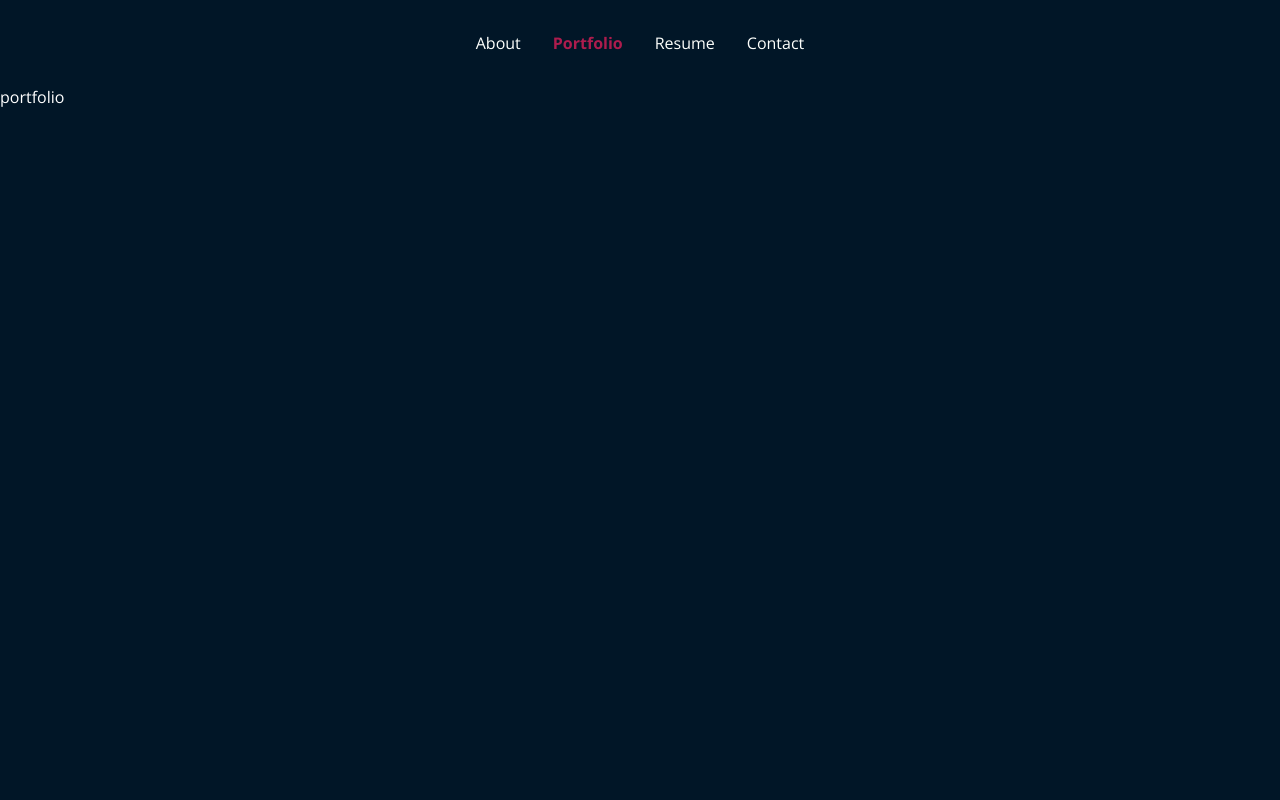
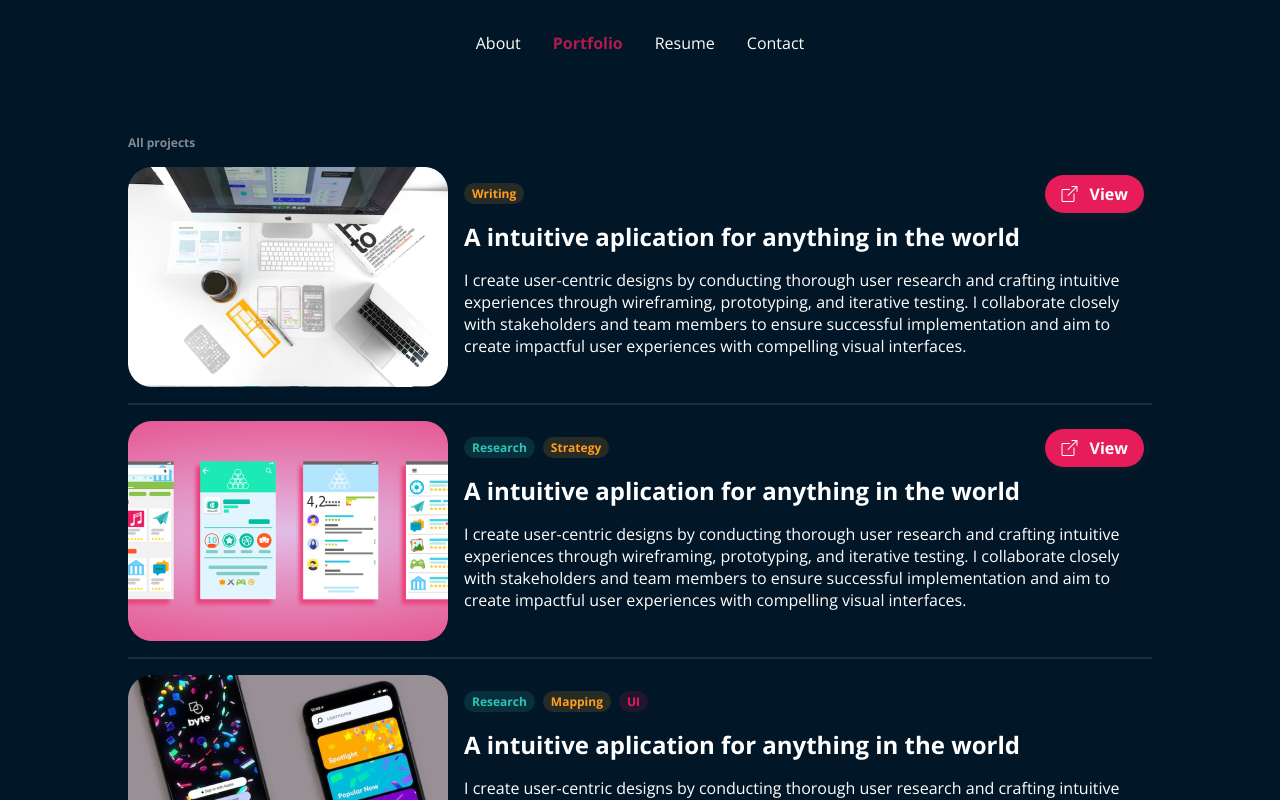
Before and after one commit to paulobressan/portfolio, a Nuxt app: page /portfolio in a window 1280 px wide. Shown: the top 800 px of the page. Built offline with nearby package versions, Linux system fonts and the light colour scheme.

Commit message:
feat: added portfolio page

```diff
--- a/assets/css/main.css
+++ b/assets/css/main.css
@@ -20,3 +20,33 @@ body,
   min-height: 100vh;
   margin: 0;
 }
+
+.card__tags {
+  display: flex;
+}
+
+.card__tags-content {
+  margin-right: 8px;
+  padding: 2px 8px;
+  border-radius: 16px;
+  font-weight: 700;
+  font-size: 12px;
+}
+
+.card__tags-content--yellow {
+  color: var(--card__tag-yellow-text-color);
+  background: var(--card__tag-yellow-background-color);
+}
+.card__tags-content--green {
+  color: var(--card__tag-green-text-color);
+  background: var(--card__tag-green-background-color);
+}
+.card__tags-content--red {
+  color: var(--card__tag-red-text-color);
+  background: var(--card__tag-red-background-color);
+}
+
+hr {
+  border: 1px solid rgba(255, 255, 255, 0.1);
+  margin: 1rem 0;
+}
--- a/assets/css/theme.css
+++ b/assets/css/theme.css
@@ -10,6 +10,10 @@
   --info__contact-background: #e71d5a;
   --info__contact-color: #fff;
 
+  --portfolio__label: #808a93;
+  --portfolio__view-button-background-color: #e71d5a;
+  --portfolio__view-button-text-color: #fff;
+
   --card__tag-yellow-text-color: #ff9f1c;
   --card__tag-yellow-background-color: rgba(255, 159, 28, 0.15);
   --card__tag-green-text-color: #2ec4b6;
--- a/components/Card.vue
+++ b/components/Card.vue
@@ -1,5 +1,5 @@
 <script setup lang="ts">
-import { Tag } from "../interfaces";
+import { Tag } from "~/interfaces";
 
 interface Props {
   name: string;
@@ -40,7 +40,7 @@ defineProps<Props>();
 .card__image {
   max-width: 320px;
   width: 100%;
-  height:auto;
+  height: auto;
   overflow: hidden;
   border-radius: 18px;
 }
@@ -57,29 +57,4 @@ defineProps<Props>();
   font-size: 16px;
   font-weight: 700;
 }
-
-.card__tags {
-  display: flex;
-}
-
-.card__tags-content {
-  margin-right: 8px;
-  padding: 2px 8px;
-  border-radius: 16px;
-  font-weight: 700;
-  font-size: 12px;
-}
-
-.card__tags-content--yellow {
-  color: var(--card__tag-yellow-text-color);
-  background: var(--card__tag-yellow-background-color);
-}
-.card__tags-content--green {
-  color: var(--card__tag-green-text-color);
-  background: var(--card__tag-green-background-color);
-}
-.card__tags-content--red {
-  color: var(--card__tag-red-text-color);
-  background: var(--card__tag-red-background-color);
-}
 </style>
--- /dev/null
+++ b/components/CardPortfolio.vue
@@ -0,0 +1,127 @@
+<script setup lang="ts">
+import { Tag } from "~/interfaces";
+
+interface Props {
+  name: string;
+  summary: string;
+  image?: string;
+  tags?: Tag[];
+  link?: string;
+}
+defineProps<Props>();
+</script>
+
+<template>
+  <div class="vars card">
+    <div class="card__image">
+      <img :src="image" :alt="name" />
+    </div>
+    <div class="card__content">
+      <div class="card__tags">
+        <div v-for="(tag, i) in tags" :key="i">
+          <div
+            class="card__tags-content"
+            :class="`card__tags-content--${tag.color}`"
+          >
+            {{ tag.text }}
+          </div>
+        </div>
+      </div>
+      <h1 class="card__name">
+        {{ name }}
+      </h1>
+      <div>
+        {{ summary }}
+      </div>
+      <a
+        v-if="link"
+        :href="link"
+        target="_blank"
+        class="card__link"
+        title="Open link"
+      >
+        <i class="bi bi-box-arrow-up-right"></i>
+        View
+      </a>
+    </div>
+  </div>
+</template>
+
+<style scoped>
+.vars {
+  --card__name-font-size: 24px;
+}
+
+@media only screen and (max-width: 768px) {
+  .vars {
+    --card__name-font-size: 20px;
+  }
+}
+
+.card {
+  display: flex;
+}
+.card__image {
+  display: flex;
+  align-items: center;
+}
+.card__image img {
+  width: 320px;
+  border-radius: 18px;
+}
+.card__content {
+  position: relative;
+  padding: 16px;
+  width: 100%;
+}
+.card__name {
+  font-size: var(--card__name-font-size);
+  font-weight: 700;
+  margin: 0;
+  margin-bottom: 16px;
+}
+
+.card__tags {
+  margin-bottom: 16px;
+}
+
+.card__link {
+  position: absolute;
+  right: 8px;
+  top: 8px;
+  padding: 8px 16px;
+  background: var(--portfolio__view-button-background-color);
+  color: var(--portfolio__view-button-color-color);
+  text-decoration: none;
+  font-weight: 700;
+  border-radius: 24px;
+  box-shadow: 0px 2px 8px rgba(64, 64, 64, 0.25);
+}
+
+.card__link i {
+  margin-right: 8px;
+}
+
+@media only screen and (max-width: 768px) {
+  .card {
+    flex-direction: column;
+  }
+
+  .card__content {
+    padding: 0;
+    width: unset;
+  }
+
+  .card__image {
+    margin-bottom: 16px;
+  }
+  .card__image img {
+    width: 100%;
+  }
+
+  .card__link {
+    position: unset;
+    float: right;
+  }
+}
+</style>
--- a/interfaces/index.ts
+++ b/interfaces/index.ts
@@ -8,6 +8,7 @@ export interface Project {
   summary: string;
   image?: string;
   tags?: Tag[];
+  link?: string;
 }
 
 export interface Portfolio {
--- a/nuxt.config.ts
+++ b/nuxt.config.ts
@@ -1,4 +1,4 @@
 // https://nuxt.com/docs/api/configuration/nuxt-config
 export default defineNuxtConfig({
-  css: ["@/assets/css/main.css"],
+  css: ["@/assets/css/main.css", "bootstrap-icons/font/bootstrap-icons.css"],
 });
--- a/package.json
+++ b/package.json
@@ -13,6 +13,7 @@
     "nuxt": "^3.5.2"
   },
   "dependencies": {
+    "bootstrap-icons": "^1.10.5",
     "swiper": "^9.3.2"
   }
 }
--- a/pages/index.vue
+++ b/pages/index.vue
@@ -86,7 +86,6 @@ useHead({
 }
 
 .info {
-  margin: 0 25%;
   text-align: center;
   margin: var(--info__margin);
 }
--- a/pages/portfolio/index.vue
+++ b/pages/portfolio/index.vue
@@ -1,3 +1,57 @@
+<script setup lang="ts">
+import { Portfolio } from "~/interfaces";
+import data from "~/portfolio.json";
+import CardPortfolio from "~/components/CardPortfolio.vue";
+
+const portfolio: Portfolio = data;
+
+useHead({
+  title: `Portfolio | ${portfolio.name} - ${portfolio.role}`,
+});
+</script>
+
 <template>
-  <div>portfolio</div>
+  <div class="vars">
+    <div v-if="portfolio.projects?.length" class="projects">
+      <div class="projects__label">All projects</div>
+      <div v-for="project in portfolio.projects" class="projects__card">
+        <CardPortfolio
+          :name="project.name"
+          :summary="project.summary"
+          :image="project.image"
+          :tags="project.tags"
+          :link="project.link"
+        />
+        <hr />
+      </div>
+    </div>
+    <div v-else>Not have projects</div>
+  </div>
 </template>
+
+<style scoped>
+.vars {
+  --projects__margin: 48px 10% 0 10%;
+}
+
+@media only screen and (max-width: 768px) {
+  .vars {
+    --projects__margin: 0 16px 0 16px;
+  }
+}
+
+.projects {
+  margin: var(--projects__margin);
+}
+
+.projects__label {
+  margin-bottom: 16px;
+  font-size: 12px;
+  font-weight: 700;
+  color: var(--portfolio__label);
+}
+
+.projects__card {
+  margin-bottom: 16px;
+}
+</style>
--- a/portfolio.json
+++ b/portfolio.json
@@ -6,7 +6,8 @@
         {
             "name": "A intuitive aplication for anything in the world",
             "image": "/project1.png",
-            "summary": "",
+            "summary": "I create user-centric designs by conducting thorough user research and crafting intuitive experiences through wireframing, prototyping, and iterative testing. I collaborate closely with stakeholders and team members to ensure successful implementation and aim to create impactful user experiences with compelling visual interfaces.",
+            "link": "https://cardanowarriors.io",
             "tags": [
                 {
                     "text": "Writing",
@@ -17,7 +18,8 @@
         {
             "name": "A intuitive aplication for anything in the world",
             "image": "/project2.png",
-            "summary": "",
+            "summary": "I create user-centric designs by conducting thorough user research and crafting intuitive experiences through wireframing, prototyping, and iterative testing. I collaborate closely with stakeholders and team members to ensure successful implementation and aim to create impactful user experiences with compelling visual interfaces.",
+            "link": "https://cardanowarriors.io",
             "tags": [
                 {
                     "text": "Research",
@@ -32,7 +34,7 @@
         {
             "name": "A intuitive aplication for anything in the world",
             "image": "/project3.png",
-            "summary": "",
+            "summary": "I create user-centric designs by conducting thorough user research and crafting intuitive experiences through wireframing, prototyping, and iterative testing. I collaborate closely with stakeholders and team members to ensure successful implementation and aim to create impactful user experiences with compelling visual interfaces.",
             "tags": [
                 {
                     "text": "Research",
@@ -51,7 +53,7 @@
         {
             "name": "A intuitive aplication for anything in the world",
             "image": "/project1.png",
-            "summary": "",
+            "summary": "I create user-centric designs by conducting thorough user research and crafting intuitive experiences through wireframing, prototyping, and iterative testing. I collaborate closely with stakeholders and team members to ensure successful implementation and aim to create impactful user experiences with compelling visual interfaces.",
             "tags": [
                 {
                     "text": "Writing",
@@ -62,7 +64,7 @@
         {
             "name": "A intuitive aplication for anything in the world",
             "image": "/project2.png",
-            "summary": "",
+            "summary": "I create user-centric designs by conducting thorough user research and crafting intuitive experiences through wireframing, prototyping, and iterative testing. I collaborate closely with stakeholders and team members to ensure successful implementation and aim to create impactful user experiences with compelling visual interfaces.",
             "tags": [
                 {
                     "text": "Research",
@@ -77,7 +79,7 @@
         {
             "name": "A intuitive aplication for anything in the world",
             "image": "/project3.png",
-            "summary": "",
+            "summary": "I create user-centric designs by conducting thorough user research and crafting intuitive experiences through wireframing, prototyping, and iterative testing. I collaborate closely with stakeholders and team members to ensure successful implementation and aim to create impactful user experiences with compelling visual interfaces.",
             "tags": [
                 {
                     "text": "Research",
```
Also changed, not shown: 1 other file (tests, documents, lock files or other folders).
